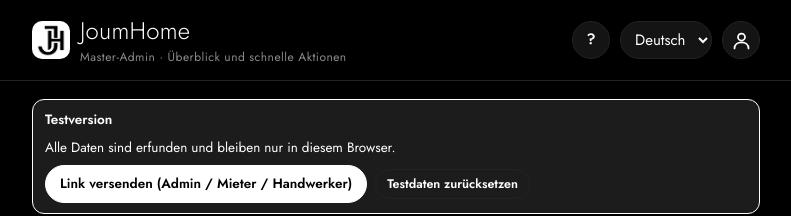
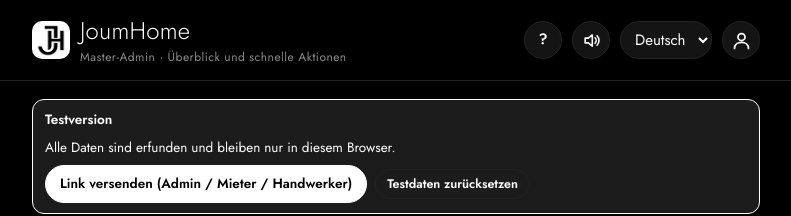
Before and after one commit to gijouma-maker/joumhome-test, a plain HTML site: page index.html in a window 1280 px wide. Shown: the top 216 px of the page, without its empty margins (244-1035 px from the left). Drawn offline with nearby package versions, Linux system fonts and the light colour scheme.

Commit message:
Update index.html

```diff
--- a/index.html
+++ b/index.html
@@ -4115,5 +4115,6 @@ fetch("logo-mark-dark.png").then(r=>r.ok?r.blob():null).then(b=>b&&blobToDataUrl
   db.doc("config/vermieter").onSnapshot(s=>{ st.cfg=s.exists?s.data():{}; later(); },()=>{});
 })();
 </script>
+<script src="sprache-web.js"></script>
 </body>
 </html>
```
